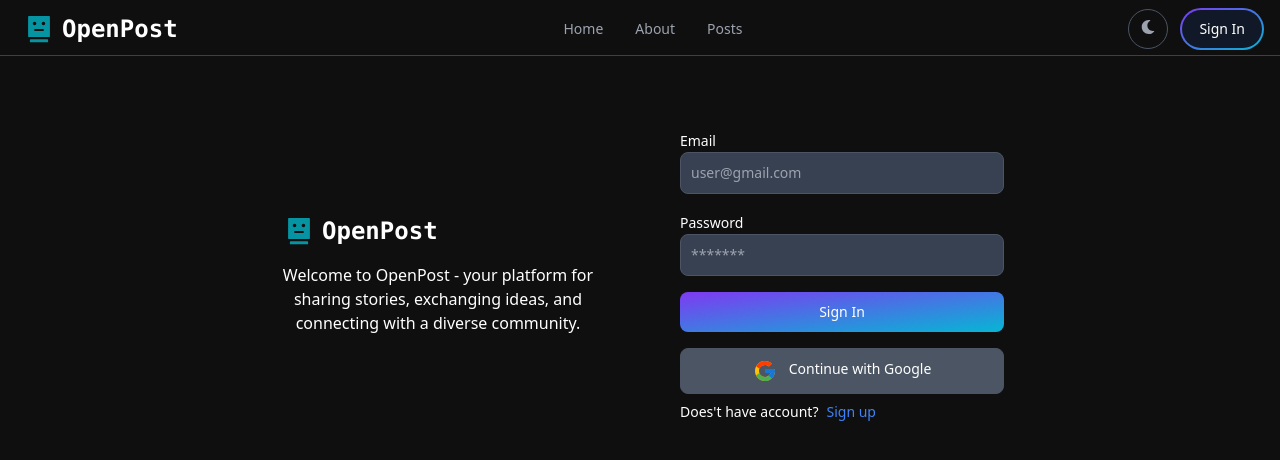
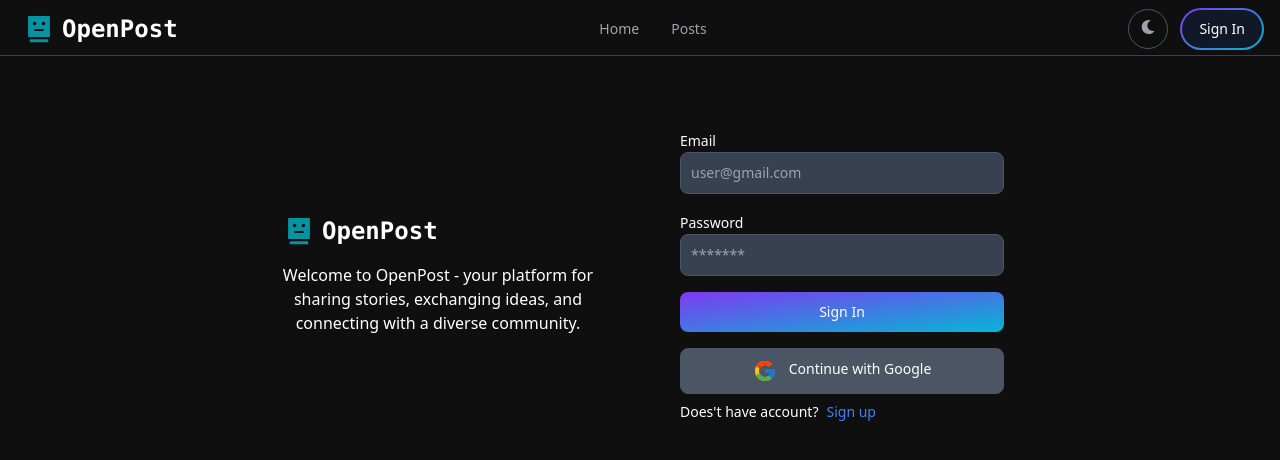
Before and after one commit to nishantxrana/OpenPost, a React (Vite) app in the folder client/: page /signin in a window 1280 px wide. Shown: the top 460 px of the page. Built offline with nearby package versions, Linux system fonts and the light colour scheme; no server answers.

Commit message:
Remove about components hyperlink from Header.jsx as it was not ready to be shown 😁

```diff
--- a/client/src/components/Header.jsx
+++ b/client/src/components/Header.jsx
@@ -111,11 +111,11 @@
             Home
           </Navbar.Link>
         </Link>
-        <Link to={"/about"}>
+{/*         <Link to={"/about"}>
           <Navbar.Link className="flex justify-center" active={currentLocation === "/about"} as={"div"}>
             About
           </Navbar.Link>
-        </Link>
+        </Link> */}
         <Link to={"/posts"}>
           <Navbar.Link className="flex justify-center" active={currentLocation === "/project"} as={"div"}>
             Posts
```
